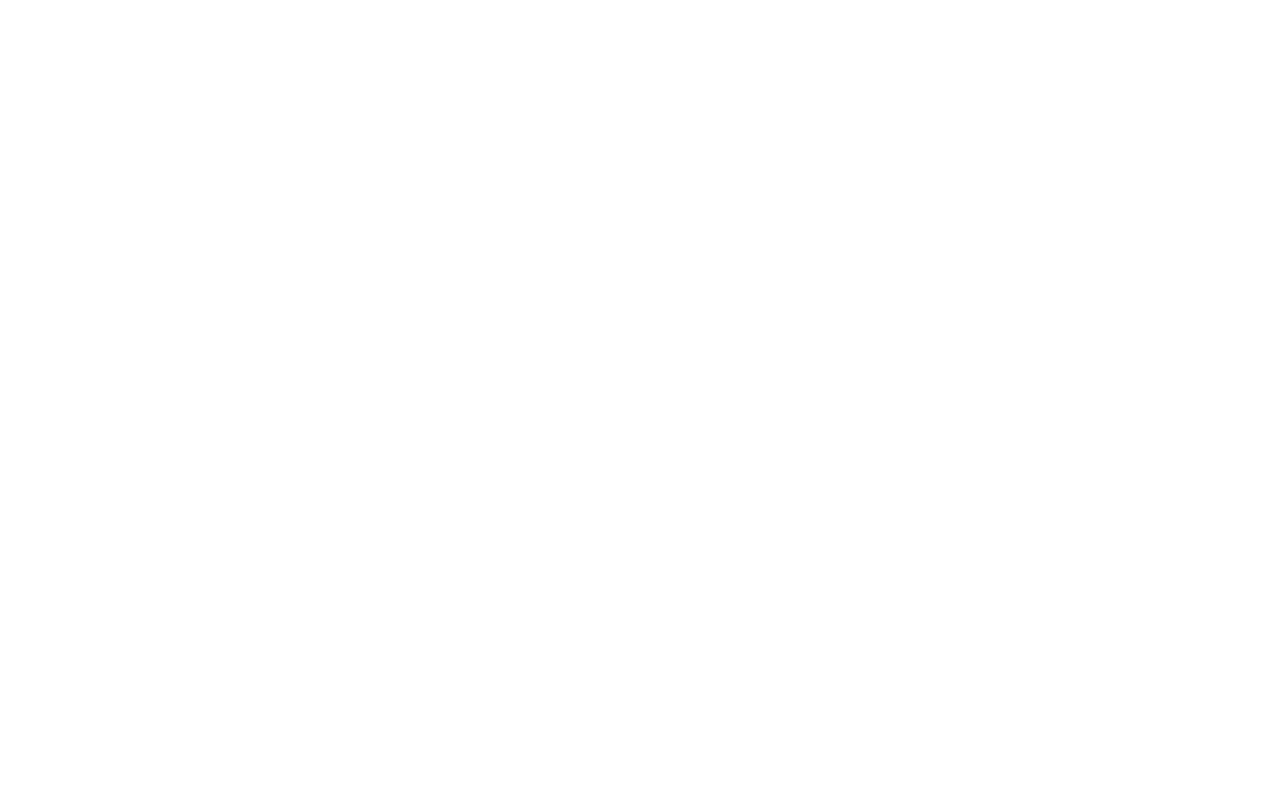
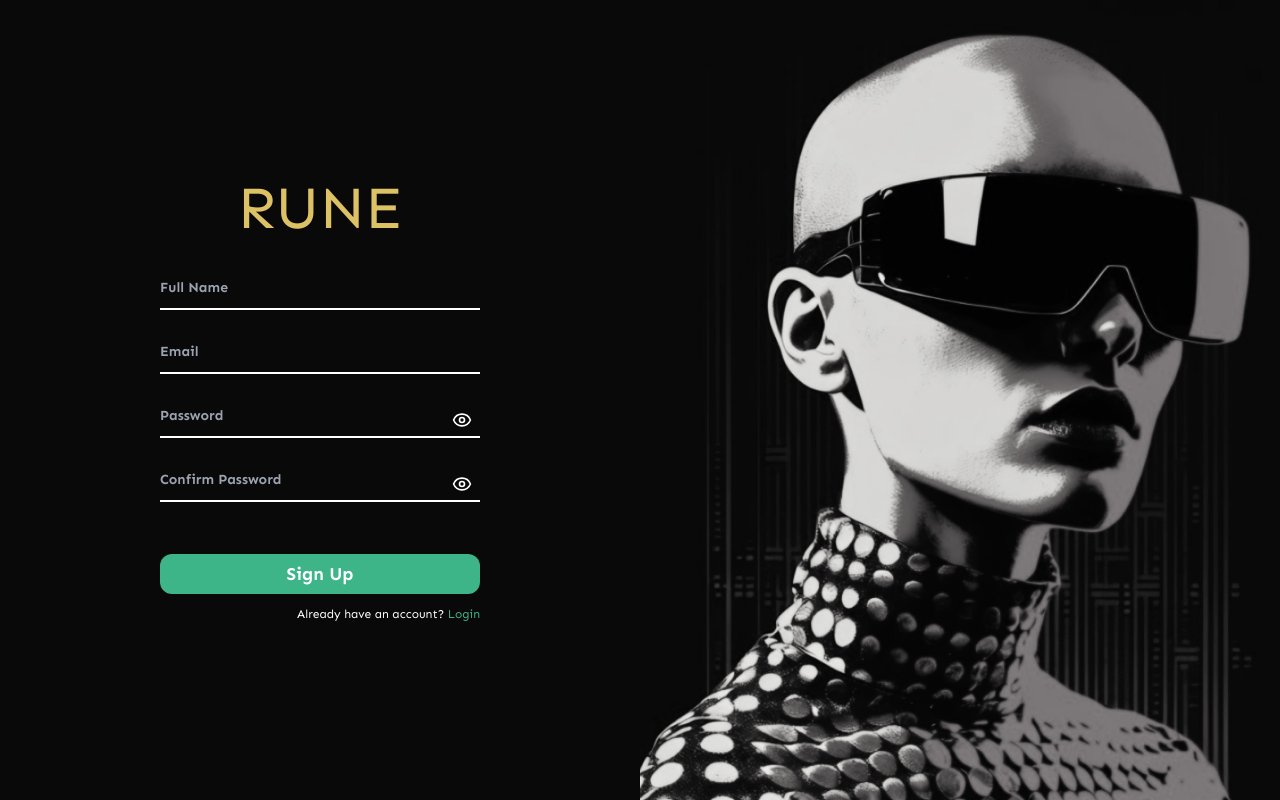
Before and after one commit to BimalDevasia/RUNE, a React (Vite) app: page /signup in a window 1280 px wide. Before the commit this address had no page. Built offline with nearby package versions, Linux system fonts and the light colour scheme.

Commit message:
Signup added

```diff
--- a/src/components/Login.tsx
+++ b/src/components/Login.tsx
@@ -1,4 +1,4 @@
-import  { useState } from 'react';
+import { useState } from 'react';
 import { Eye, EyeOff } from 'lucide-react';
 import { Link } from 'react-router';
 
@@ -63,13 +63,13 @@
             <Link to='/'>
               <button type="submit" className='w-full flex justify-center items-center h-10 bg-primary_green my-3 rounded-xl font-bold text-lg'>Login</button>
             </Link>
-            <p className='text-xs w-full flex justify-end'>Don&apos;t have an account?&nbsp; <span className='text-primary_green cursor-pointer'> Sign Up Now</span></p>
+            <p className='text-xs w-full flex justify-end'>Don&apos;t have an account?&nbsp; <Link to='/signup'><span className='text-primary_green cursor-pointer'> Sign Up Now</span></Link></p>
 
           </div>
         </form>
       </div>
       <div className="w-1/2 h-full">
-        <img src="./login.png" alt="" className="w-full h-full object-cover object-center "/>
+        <img src="./login.png" alt="" className="w-full h-full object-cover object-center " />
       </div>
     </div>
   );
--- /dev/null
+++ b/src/components/Signup.tsx
@@ -0,0 +1,137 @@
+import { useState } from 'react';
+import { Eye, EyeOff } from 'lucide-react';
+import { Link } from 'react-router';
+
+function Signup() {
+    const [showPassword, setShowPassword] = useState(false);
+    const [showConfirmPassword, setShowConfirmPassword] = useState(false);
+    return (
+        <div className="flex bg-[#09090A] h-svh w-svh text-white font-sen">
+            <div className="w-1/2 flex flex-col justify-center items-center">
+                <div className="font-sen text-6xl mb-8 text-[#DDC165]">
+                    RUNE
+                </div>
+                <form className="w-2/4">
+                    <div className="space-y-6">
+                        <div className="relative">
+                            <input
+                                type="text"
+                                id="name"
+                                className="peer w-full pt-2 focus:outline-none border-b-2 border-white bg-transparent h-10 text-white text-base"
+                                placeholder=" "
+                                required
+                            />
+                            <label
+                                htmlFor="name"
+                                className="absolute left-0 -top-2 text-sm text-primary_green transition-all duration-300
+                  peer-placeholder-shown:text-gray-400 peer-placeholder-shown:top-2
+                  peer-focus:-top-2 peer-focus:text-primary_green font-bold"
+                            >
+                                Full Name
+                            </label>
+                        </div>
+
+                        <div className="relative">
+                            <input
+                                type="email"
+                                id="email"
+                                className="peer w-full pt-2 focus:outline-none border-b-2 border-white bg-transparent h-10 text-white text-base"
+                                placeholder=" "
+                                required
+                            />
+                            <label
+                                htmlFor="email"
+                                className="absolute left-0 -top-2 text-sm text-primary_green transition-all duration-300
+                  peer-placeholder-shown:text-gray-400 peer-placeholder-shown:top-2
+                  peer-focus:-top-2 peer-focus:text-primary_green font-bold"
+                            >
+                                Email
+                            </label>
+                        </div>
+
+                        <div className="relative">
+                            <input
+                                type={showPassword ? 'text' : 'password'}
+                                id="password"
+                                className="peer w-full pt-2 pr-10 focus:outline-none border-b-2 border-white bg-transparent h-10 text-white text-base"
+                                placeholder=" "
+                                required
+                            />
+                            <label
+                                htmlFor="password"
+                                className="absolute left-0 -top-2 text-sm text-primary_green transition-all duration-300
+                  peer-placeholder-shown:text-gray-400 peer-placeholder-shown:top-2
+                  peer-focus:-top-2 peer-focus:text-primary_green font-bold"
+                            >
+                                Password
+                            </label>
+                            <button
+                                type="button"
+                                onClick={() => setShowPassword(!showPassword)}
+                                className="absolute right-2 top-3 text-white hover:text-primary_green"
+                            >
+                                {showPassword ? <EyeOff size={20} /> : <Eye size={20} />}
+                            </button>
+                        </div>
+
+                        <div className="relative">
+                            <input
+                                type={showConfirmPassword ? 'text' : 'password'}
+                                id="confirmPassword"
+                                className="peer w-full pt-2 pr-10 focus:outline-none border-b-2 border-white bg-transparent h-10 text-white text-base"
+                                placeholder=" "
+                                required
+                            />
+                            <label
+                                htmlFor="confirmPassword"
+                                className="absolute left-0 -top-2 text-sm text-primary_green transition-all duration-300
+                  peer-placeholder-shown:text-gray-400 peer-placeholder-shown:top-2
+                  peer-focus:-top-2 peer-focus:text-primary_green font-bold"
+                            >
+                                Confirm Password
+                            </label>
+                            <button
+                                type="button"
+                                onClick={() => setShowConfirmPassword(!showConfirmPassword)}
+                                className="absolute right-2 top-3 text-white hover:text-primary_green"
+                            >
+                                {showConfirmPassword ? <EyeOff size={20} /> : <Eye size={20} />}
+                            </button>
+                        </div>
+                    </div>
+
+                    <div className="pt-10">
+                        <Link to="/login">
+                            <button
+                                type="submit"
+                                className="w-full flex justify-center items-center h-10 bg-primary_green my-3 rounded-xl font-bold text-lg"
+                            >
+                                Sign Up
+                            </button>
+                        </Link>
+                        <p className="text-xs w-full flex justify-end">
+                            Already have an account?&nbsp;
+                            <Link to='/login'>
+                                <button
+                                    type="button"
+                                    className="text-primary_green cursor-pointer"
+                                >
+                                    Login
+                                </button>
+                            </Link>
+                        </p>
+                    </div>
+                </form>
+            </div>
+            <div className="w-1/2 h-full">
+                <img
+                    src="./login.png"
+                    alt=""
+                    className="w-full h-full object-cover object-center"
+                />
+            </div>
+        </div>
+    );
+}
+
+export default Signup;
--- a/src/main.tsx
+++ b/src/main.tsx
@@ -1,11 +1,12 @@
 import { StrictMode } from 'react'
 import { createRoot } from 'react-dom/client'
-import { BrowserRouter,Routes, Route } from 'react-router'
+import { BrowserRouter, Routes, Route } from 'react-router'
 import { ThemeProvider } from './contexts/ThemeContext.tsx'
 import './index.css'
 import App from './App.tsx'
 import Profile from './components/Profile.tsx'
 import Login from './components/Login.tsx'
+import Signup from './components/Signup.tsx'
 
 createRoot(document.getElementById('root')!).render(
 
@@ -15,9 +16,10 @@
         <Routes>
           <Route path="/" element={<App />} />
           <Route path="/profile" element={<Profile />} >
-        <Route path=":proid" element={<Profile/>}/>
+            <Route path=":proid" element={<Profile />} />
           </Route>
-      <Route path="/login" element={<Login/>} />
+          <Route path="/login" element={<Login />} />
+          <Route path='/signup' element={<Signup />} />
         </Routes>
       </BrowserRouter>
     </ThemeProvider>
```
Lines whose indentation alone changed are shown as unchanged.
